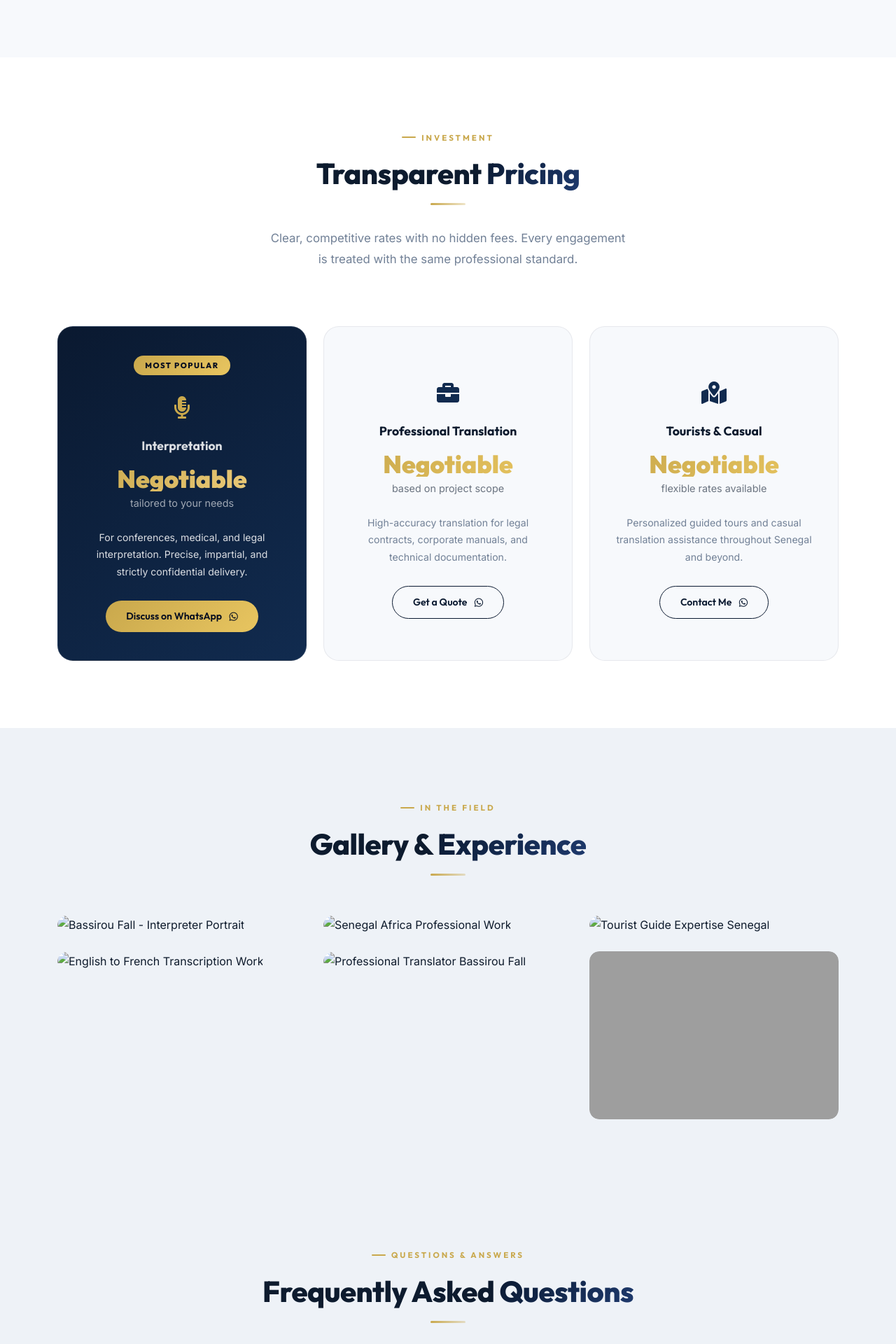
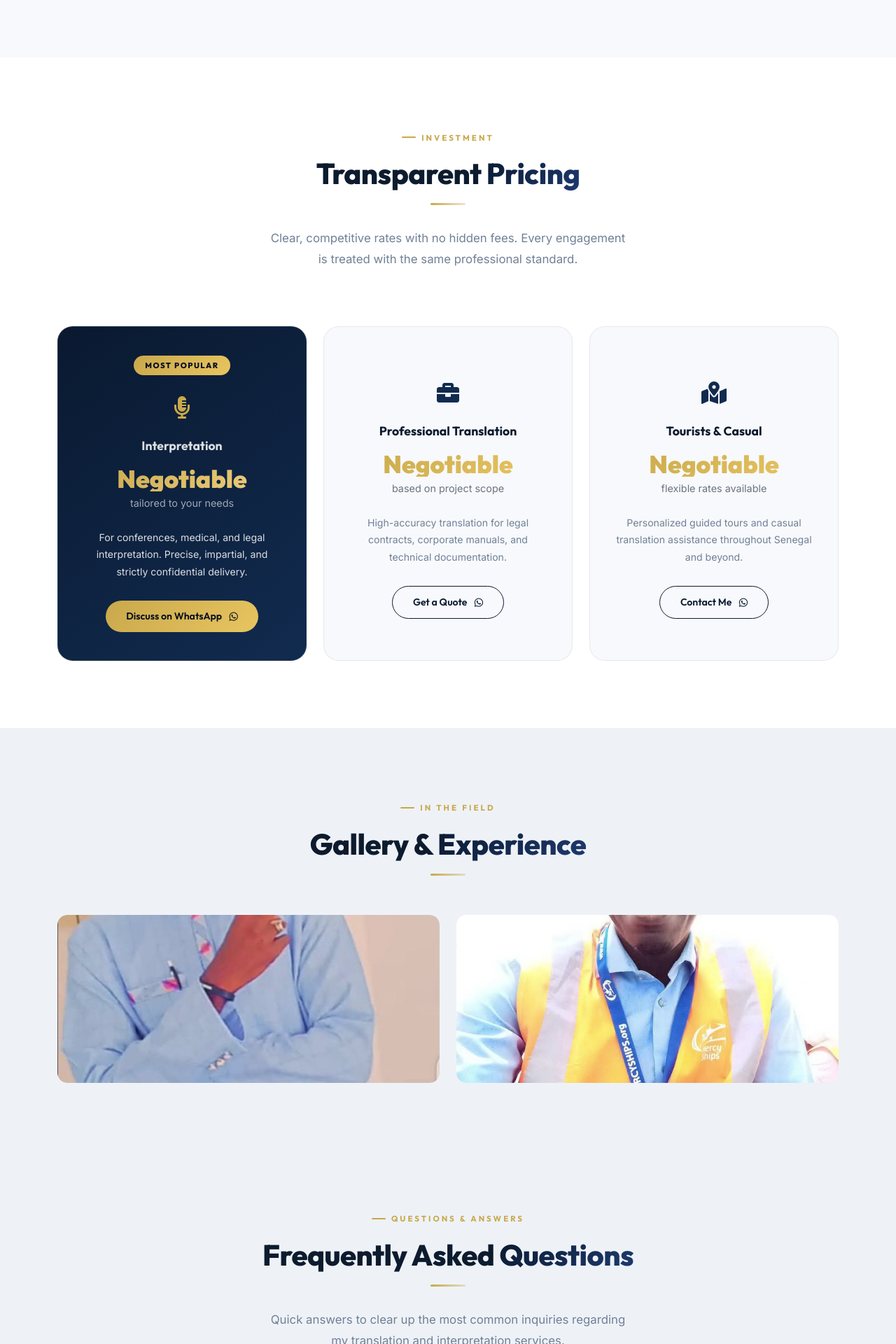
Before and after one commit to bamba9928/translingopro, a Django app: page / in a window 1280 px wide. Shown: the part 4580-6500 px from the top of the page at 70% size. Run offline with Django 5.2, Linux system fonts and the light colour scheme; grey boxes are pictures that could not be loaded.

Commit message:
Mise à jour gallery: remplacer anciennes photos par 2 nouvelles
Co-Authored-By: Claude Opus 4.6 <noreply@anthropic.com>

```diff
--- a/lingoservices/templates/home.html
+++ b/lingoservices/templates/home.html
@@ -810,51 +810,19 @@
             <div class="section-divider"></div>
         </div>
 
-        <div class="row g-4 mt-2">
-            <div class="col-md-4 col-sm-6 reveal">
+        <div class="row g-4 mt-2 justify-content-center">
+            <div class="col-md-6 col-sm-6 reveal">
                 <div class="gallery-overlay-wrap">
-                    <img src="{% static 'images/bassirou_fall_3.jpg' %}"
-                         alt="Bassirou Fall - Interpreter Portrait"
+                    <img src="{% static 'images/translingo1.jpeg' %}"
+                         alt="Bassirou Fall - Hotel Faidherbe Dakar Senegal"
                          class="gallery-img"
                          onclick="openZoom(this.src)">
                 </div>
             </div>
-            <div class="col-md-4 col-sm-6 reveal" style="transition-delay: 0.08s;">
+            <div class="col-md-6 col-sm-6 reveal" style="transition-delay: 0.08s;">
                 <div class="gallery-overlay-wrap">
-                    <img src="{% static 'images/BASSIROU_FALL_SENEGAL_DAKAR_AFRICA_8.jpg' %}"
-                         alt="Senegal Africa Professional Work"
-                         class="gallery-img"
-                         onclick="openZoom(this.src)">
-                </div>
-            </div>
-            <div class="col-md-4 col-sm-6 reveal" style="transition-delay: 0.16s;">
-                <div class="gallery-overlay-wrap">
-                    <img src="{% static 'images/tourist_guide_6.jpg' %}"
-                         alt="Tourist Guide Expertise Senegal"
-                         class="gallery-img"
-                         onclick="openZoom(this.src)">
-                </div>
-            </div>
-            <div class="col-md-4 col-sm-6 reveal" style="transition-delay: 0.06s;">
-                <div class="gallery-overlay-wrap">
-                    <img src="{% static 'images/transcription_english_french_4.jpg' %}"
-                         alt="English to French Transcription Work"
-                         class="gallery-img"
-                         onclick="openZoom(this.src)">
-                </div>
-            </div>
-            <div class="col-md-4 col-sm-6 reveal" style="transition-delay: 0.14s;">
-                <div class="gallery-overlay-wrap">
-                    <img src="{% static 'images/translator_1.jpg' %}"
-                         alt="Professional Translator Bassirou Fall"
-                         class="gallery-img"
-                         onclick="openZoom(this.src)">
-                </div>
-            </div>
-            <div class="col-md-4 col-sm-6 reveal" style="transition-delay: 0.22s;">
-                <div class="gallery-overlay-wrap">
-                    <img src="{% static 'images/wolof_french_english_5.jpg' %}"
-                         alt="Wolof French English Language Services"
+                    <img src="{% static 'images/translingo2.jpeg' %}"
+                         alt="Bassirou Fall - Mercy Ships Translator"
                          class="gallery-img"
                          onclick="openZoom(this.src)">
                 </div>
```
Also changed, not shown: lingoservices/static/images/BASSIROU_FALL_SENEGAL_DAKAR_AFRICA_8.jpg (deleted), lingoservices/static/images/bassirou_fall_3.jpg (deleted), lingoservices/static/images/tourist_guide_6.jpg (deleted), lingoservices/static/images/transcription_english_french_4.jpg (deleted), lingoservices/static/images/translator_1.jpg (deleted), lingoservices/static/images/translingo1.jpeg (added), lingoservices/static/images/translingo2.jpeg (added).
